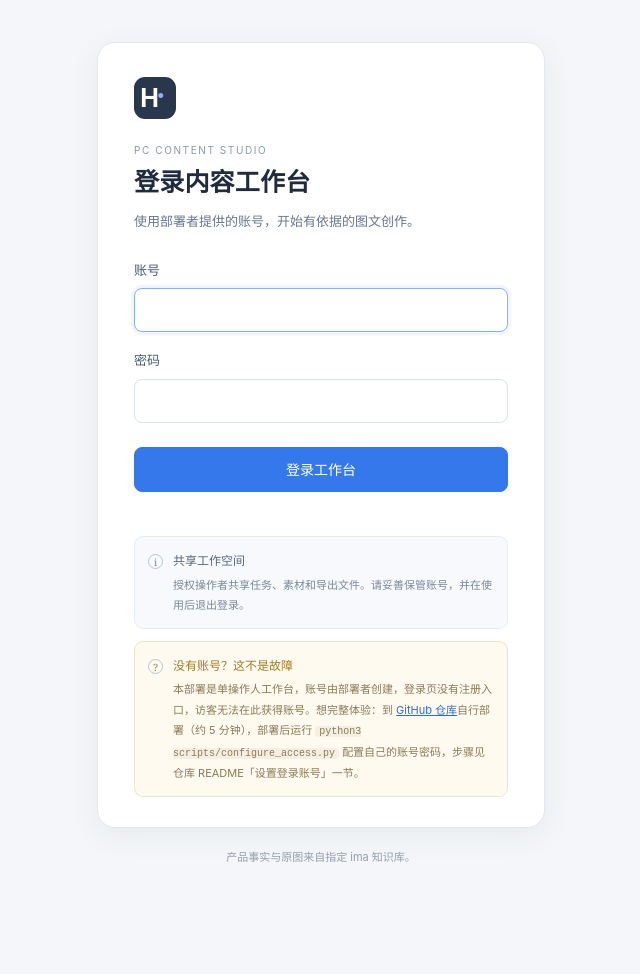
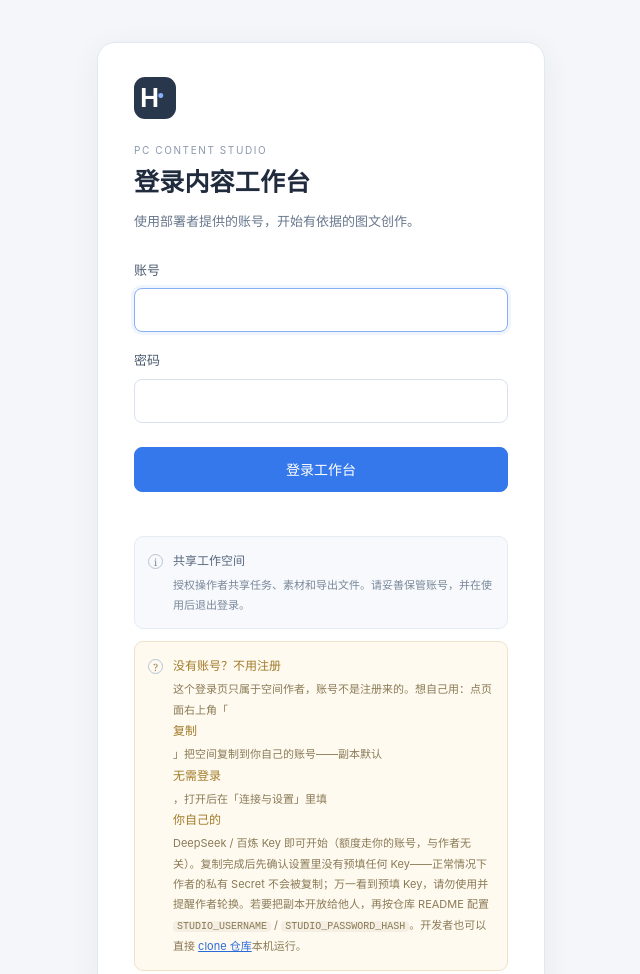
Before and after one commit to 15107196197-design/huawei-pc-workbench, a plain HTML site: page static/login.html in a window 1280 px wide. Shown: the top 974 px of the page, without its empty margins (319-959 px from the left). Before the commit the page ends 909 px from the top, so only its background shows below. Drawn offline with Linux system fonts and the light colour scheme.

Commit message:
访客引导改为复制空间路径（BYOK）：登录页与 README 去部署者措辞，补 Key 自核验提醒

```diff
--- a/static/login.html
+++ b/static/login.html
@@ -31,7 +31,7 @@
       </div>
       <div class="visitor-note" role="note">
         <span class="note-symbol" aria-hidden="true">?</span>
-        <p><strong>没有账号？这不是故障</strong>本部署是单操作人工作台，账号由部署者创建，登录页没有注册入口，访客无法在此获得账号。想完整体验：到 <a href="https://github.com/15107196197-design/huawei-pc-workbench" target="_blank" rel="noopener">GitHub 仓库</a>自行部署（约 5 分钟），部署后运行 <code>python3 scripts/configure_access.py</code> 配置自己的账号密码，步骤见仓库 README「设置登录账号」一节。</p>
+        <p><strong>没有账号？不用注册</strong>这个登录页只属于空间作者，账号不是注册来的。想自己用：点页面右上角「<strong>复制</strong>」把空间复制到你自己的账号——副本默认<strong>无需登录</strong>，打开后在「连接与设置」里填<strong>你自己的</strong> DeepSeek / 百炼 Key 即可开始（额度走你的账号，与作者无关）。复制完成后先确认设置里没有预填任何 Key——正常情况下作者的私有 Secret 不会被复制；万一看到预填 Key，请勿使用并提醒作者轮换。若要把副本开放给他人，再按仓库 README 配置 <code>STUDIO_USERNAME</code> / <code>STUDIO_PASSWORD_HASH</code>。开发者也可以直接 <a href="https://github.com/15107196197-design/huawei-pc-workbench" target="_blank" rel="noopener">clone 仓库</a>本机运行。</p>
       </div>
       <noscript><p class="error">请启用浏览器 JavaScript 后登录。</p></noscript>
     </section>
```
Also changed, not shown: 2 other files.
